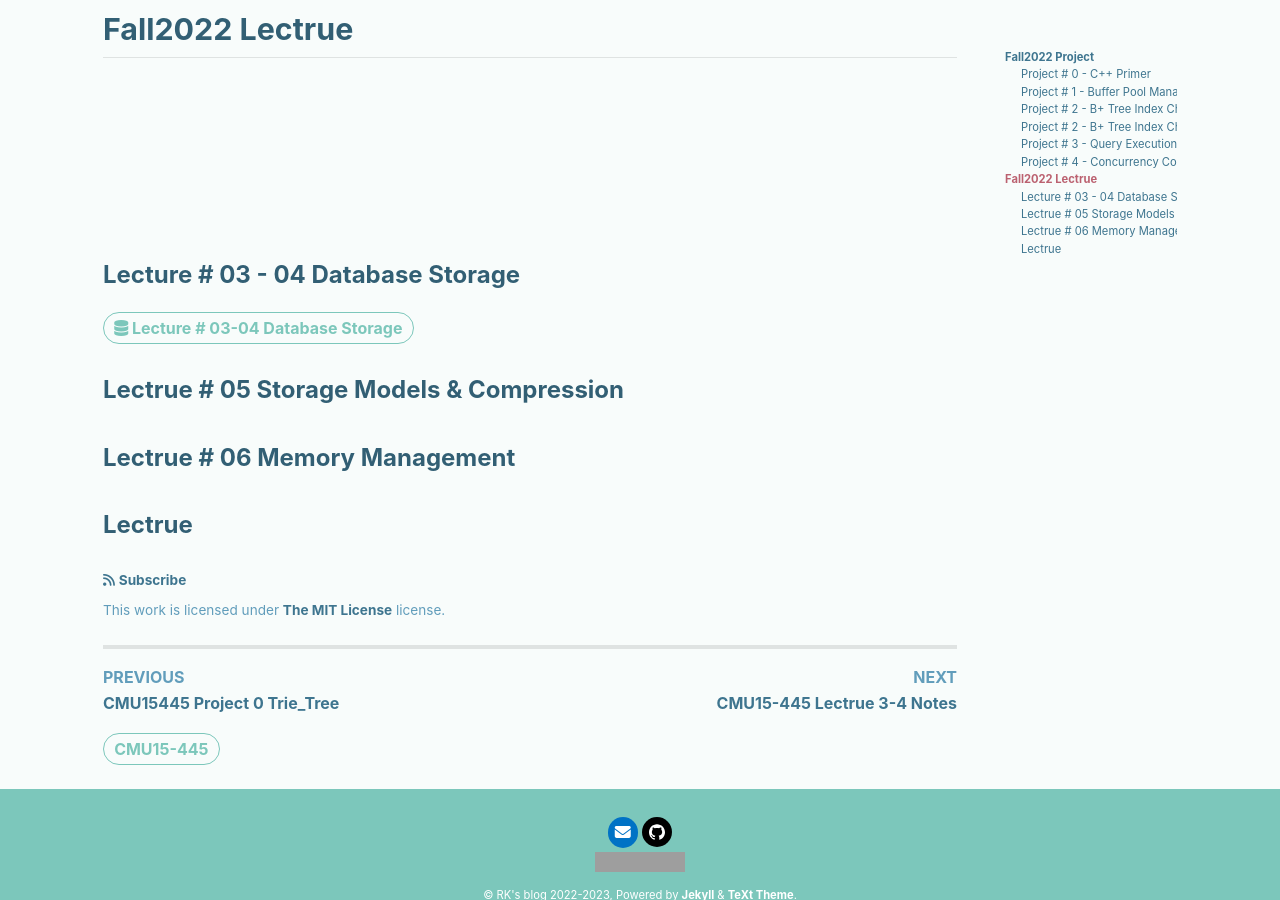
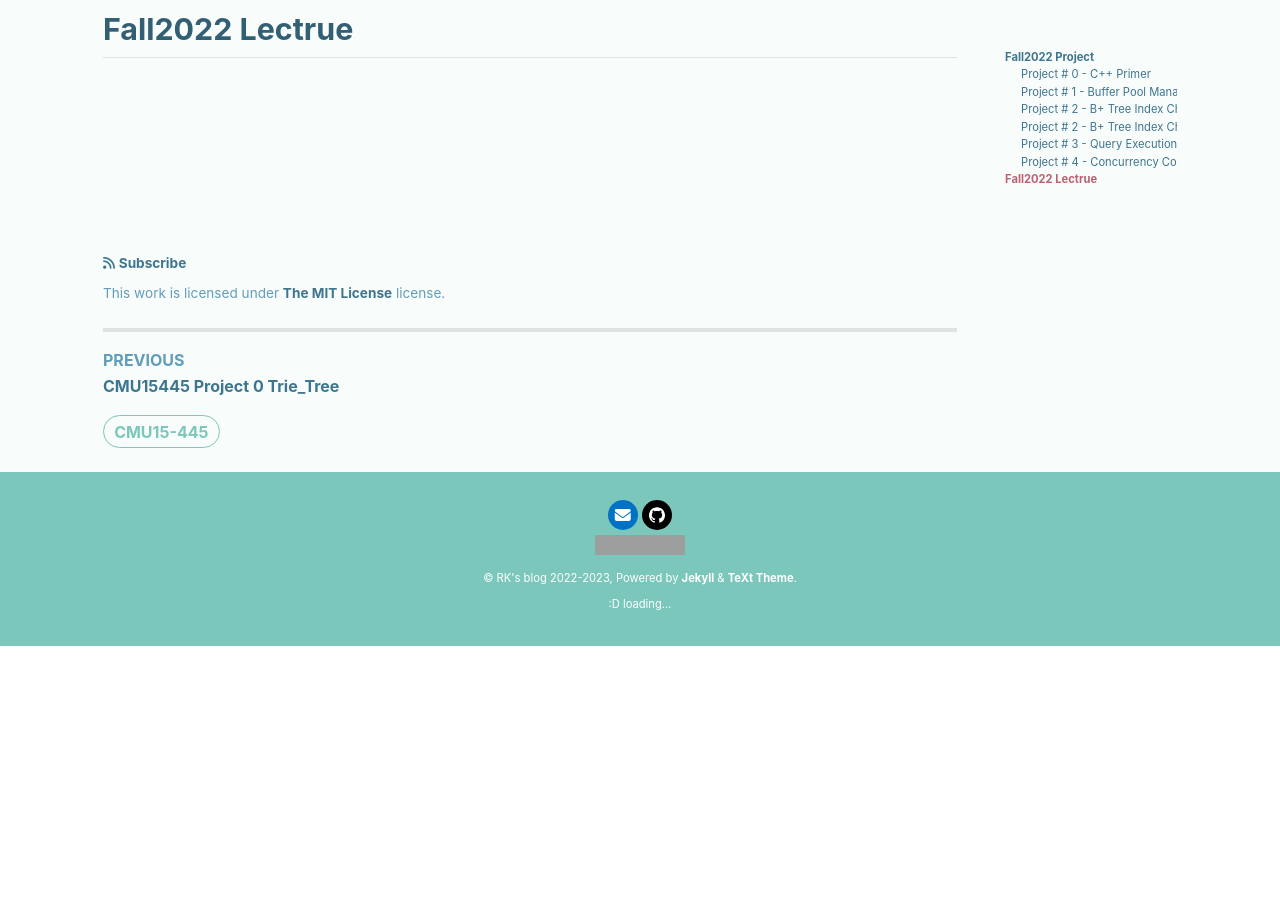
Before and after one commit to fleekgonzalo/Real-king-Ph.GitHub.io, a Jekyll site: the page built from _posts/2023-09-12M/2023-10-02-CMU-Project-Tracker.md, in a window 1280 px wide and 900 px high, scrolled down 1532 px. Built offline with Jekyll 4.4.1, drawn with Linux system fonts in a browser that asks for light colours; nearby versions of some CDN libraries; comment, search, counter and statistics services are not loaded; after the commit the page ends 2178 px from its top, so only the background shows below that; grey boxes are pictures that could not be loaded.

Commit message:
📃 docs(CMU15445 Lectrue): 不必要记笔记

````diff
--- a/_posts/2023-09-12M/2023-10-02-CMU-Project-Tracker.md
+++ b/_posts/2023-09-12M/2023-10-02-CMU-Project-Tracker.md
@@ -61,14 +61,3 @@
              : Lecture 4
       10.09  : Lecture 5
 ```
-
-### Lecture # 03 - 04 Database Storage
-
-[<i class="fa-solid fa-database"></i> Lecture # 03-04 Database Storage](/cmu15-445/2023/10/08/Lecture-3-4-Database-Storage.html){:.button.button--outline-secondary.button--pill}
-
-
-### Lectrue # 05 Storage Models & Compression
-
-### Lectrue # 06 Memory Management
-
-### Lectrue
````
Also changed, not shown: _posts/2023-09-12M/2023-10-08-Lecture 3 - 4 Database Storage.md (deleted, +0 -38 lines), 1 other file.
